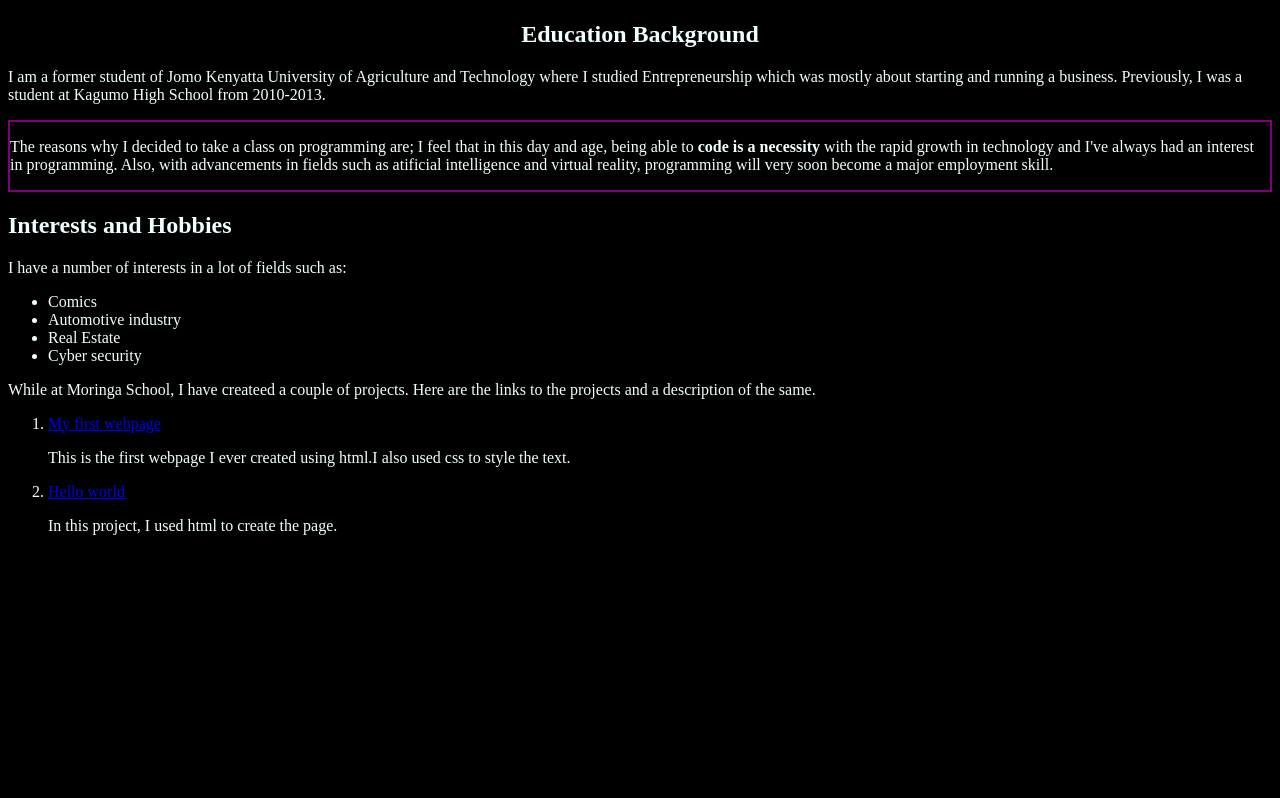
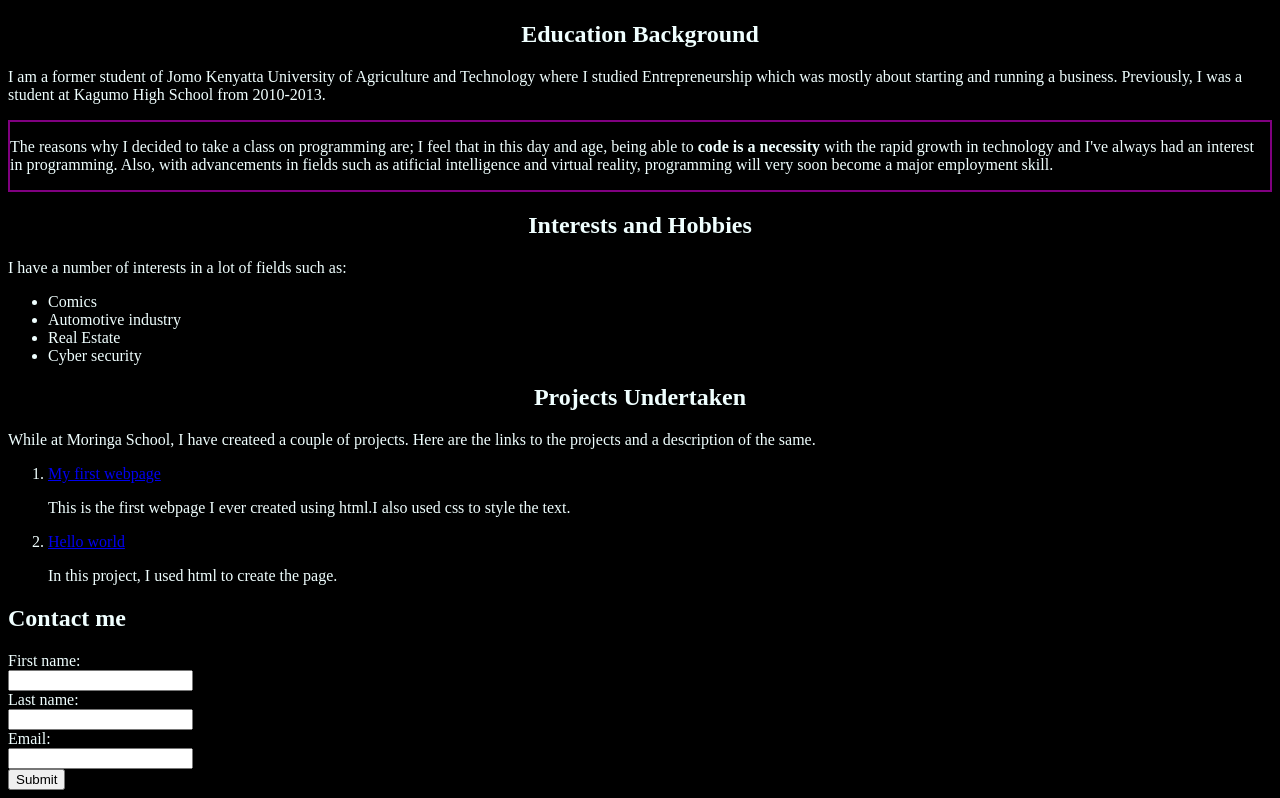
Before and after one commit to DavidNganga/DavidNganga.github.io, a plain HTML site: page index.html in a window 1280 px wide. Shown: the part 563-1361 px from the top of the page. Before the commit the page ends 1114 px from the top, so only its background shows below. Drawn offline with Linux system fonts and the light colour scheme.

Commit message:
created text input

```diff
--- a/css/Portfolio.css
+++ b/css/Portfolio.css
@@ -17,7 +17,7 @@ body{
 .side{
     text-align: center;
 }
-.side{
+.interests{
     text-align: center;
 }
 .projects{
--- a/index.html
+++ b/index.html
@@ -1,8 +1,7 @@
 <!DOCTYPE html>
 <html>
   <head>
-    <link href="css/Portfolio.css" rel="stylesheet" type="text/css">
-    <title>Portfolio Landing Page</title>
+  <link href="css/Portfolio.css" rel="stylesheet" type="text/css">
   </head>
   <body>
     <h1>Portfolio:David Ng'ang'a</h1>
@@ -18,8 +17,9 @@
   <div class="test-box">
     <p>The reasons why I decided to take a class on programming are; I feel that in this day and age, being able to <strong>code is a necessity</strong> with the rapid growth in technology and I've always had an interest in programming. Also, with advancements in fields such as atificial intelligence and virtual reality, programming will very soon become a major employment skill.</p>
   </div>
-
+  <div class="interests">
     <h2>Interests and Hobbies</h2>
+  </div>
     <p>I have a number of interests in a lot of fields such as:</p>
 
   <ul>
@@ -28,11 +28,29 @@
     <li>Real Estate</li>
     <li>Cyber security</li>
   </ul>
+  <div class="projects">
+    <h2>Projects Undertaken</h2>
+  </div>
     <p>While at Moringa School, I have createed a couple of projects. Here are the links to the projects and a description of the same.</p>
   <ol>
       <li> <a href="https://github.com/DavidNganga/my-first-webpage">My first webpage</a> </li> <p>This is the first webpage I ever created using html.I also used css to style the text.</p>
       <li> <a href="https://github.com/DavidNganga/hello-world/blob/master/hello-world.html">Hello world</a> </li> <p>In this project, I used html to create the page.</p>
   </ol>
+     <h2>Contact me</h2>
+ <form>
+    First name:<br>
+  <input type="text" name="firstname"><br>
+    Last name:<br>
+  <input type="text" name="lastname"><br>
+    Email:<br>
+  <input type="text" name="email"><br>
+  <input type="submit" value="Submit">
+  <form action="/action_page.php">
+
+</form>
+
+
+
  </body>
 
 </html>
```
Also changed, not shown: 1 other file.
